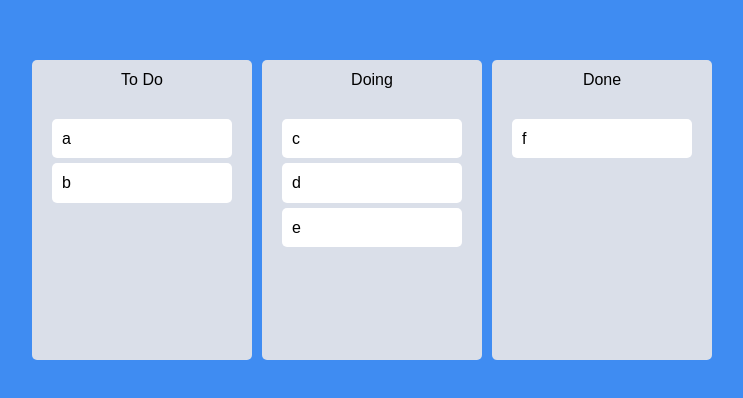
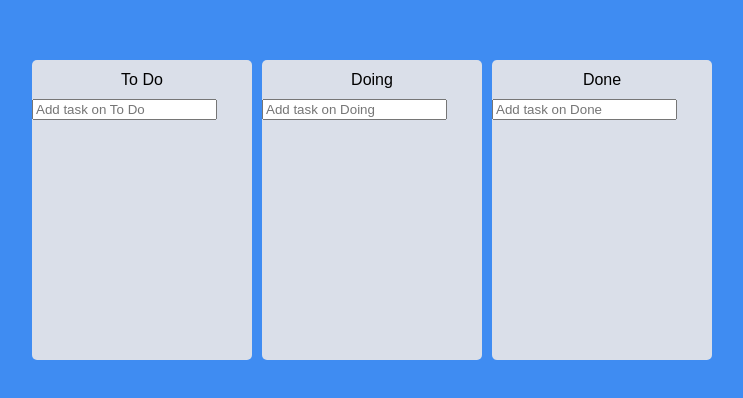
Before and after one commit to vinocturne/react-trello, a React (Create React App) app: page / in a window 1280 px wide. Shown: the part 190-588 px from the top of the page, without its empty margins (268-1011 px from the left). Built offline with nearby package versions, Linux system fonts and the light colour scheme.

Commit message:
Feat(input) : "추가 Input으로 새로운 ToDo 생성"
input을 통해 새로운 태스크를 추가할 수 있도록 수정하였습니다.
다음으로는 코드 챌린지로, 로컬스토리지 저장 및 새로운 board 생성, todo삭제 기능 등을 추가할 수 있도록 하겠습니다.

```diff
--- a/package.json
+++ b/package.json
@@ -15,6 +15,7 @@
         "react": "^17.0.2",
         "react-beautiful-dnd": "^13.1.0",
         "react-dom": "^17.0.2",
+        "react-hook-form": "^7.30.0",
         "react-scripts": "4.0.3",
         "recoil": "^0.7.2",
         "styled-components": "^5.3.5",
--- a/src/App.tsx
+++ b/src/App.tsx
@@ -24,14 +24,15 @@
 function App() {
     const [toDos, setToDos] = useRecoilState(toDoState);
     const onDrageEnd = (info: DropResult) => {
-        const { destination, draggableId, source } = info;
+        const { destination, source } = info;
         if (!destination) return;
         if (destination?.droppableId === source.droppableId) {
             // Same Board Movement;
             setToDos((allBoards) => {
                 const boardCopy = [...allBoards[source.droppableId]];
+                const taskObj = boardCopy[source.index]; // 드래그하는 요소 obj
                 boardCopy.splice(source.index, 1);
-                boardCopy.splice(destination?.index, 0, draggableId);
+                boardCopy.splice(destination?.index, 0, taskObj);
                 return {
                     ...allBoards,
                     //[ ]를 활용하여 겹치는 property의 경우 덮어씌운다.
@@ -44,11 +45,12 @@
             setToDos((allBoards) => {
                 //전체 보드에서 source.droppableId 키를 가진 보드의 모든 요소를 가져온다.
                 const sourceBoard = [...allBoards[source.droppableId]];
+                const taskObj = sourceBoard[source.index];
                 const destinationBoard = [
                     ...allBoards[destination.droppableId],
                 ];
                 sourceBoard.splice(source.index, 1);
-                destinationBoard.splice(destination?.index, 0, draggableId);
+                destinationBoard.splice(destination?.index, 0, taskObj);
                 console.log(sourceBoard);
                 console.log(destinationBoard);
                 return {
--- a/src/Components/Board.tsx
+++ b/src/Components/Board.tsx
@@ -1,7 +1,9 @@
-import React from "react";
 import { Droppable } from "react-beautiful-dnd";
 import DraggableCard from "./DragabbleCard";
 import styled from "styled-components";
+import { useForm } from "react-hook-form";
+import { ITodo, toDoState } from "../atoms";
+import { useSetRecoilState } from "recoil";
 
 const Wrapper = styled.div`
     padding: 10px 0px;
@@ -36,14 +38,44 @@
 `;
 
 interface IBoardProps {
-    toDos: string[];
+    toDos: ITodo[];
     boardId: string;
 }
 
+interface IForm {
+    toDo: string;
+}
+
+const Form = styled.form`
+    width: 100%;
+`;
+
 function Board({ toDos, boardId }: IBoardProps) {
+    const { register, setValue, handleSubmit } = useForm<IForm>();
+    const setToDo = useSetRecoilState(toDoState);
+    const onValid = ({ toDo }: IForm) => {
+        const newToDo = {
+            id: Date.now(),
+            text: toDo,
+        };
+        setToDo((allBoards) => {
+            return {
+                ...allBoards,
+                [boardId]: [...allBoards[boardId], newToDo],
+            };
+        });
+        setValue("toDo", "");
+    };
     return (
         <Wrapper>
             <Title>{boardId}</Title>
+            <Form onSubmit={handleSubmit(onValid)}>
+                <input
+                    {...register("toDo", { required: true })}
+                    type="text"
+                    placeholder={`Add task on ${boardId}`}
+                />
+            </Form>
             <Droppable droppableId={boardId}>
                 {(magic, snapshot) => (
                     <Area
@@ -56,9 +88,10 @@
                     >
                         {toDos.map((toDo, index) => (
                             <DraggableCard
-                                key={toDo}
+                                key={toDo.id}
                                 index={index}
-                                toDo={toDo}
+                                toDoId={toDo.id}
+                                toDoText={toDo.text}
                             />
                         ))}
                         {magic.placeholder}
--- a/src/Components/DragabbleCard.tsx
+++ b/src/Components/DragabbleCard.tsx
@@ -13,13 +13,14 @@
 `;
 
 interface IDragabbleCardProps {
-    toDo: string;
+    toDoId: number;
+    toDoText: string;
     index: number;
 }
 
-function DraggableCard({ toDo, index }: IDragabbleCardProps) {
+function DraggableCard({ toDoId, toDoText, index }: IDragabbleCardProps) {
     return (
-        <Draggable key={toDo} draggableId={toDo} index={index}>
+        <Draggable key={toDoId} draggableId={toDoId + ""} index={index}>
             {(magic, snapshot) => (
                 <Card
                     isDragging={snapshot.isDragging}
@@ -27,11 +28,10 @@
                     {...magic.draggableProps}
                     {...magic.dragHandleProps}
                 >
-                    {toDo}
+                    {toDoText}
                 </Card>
             )}
         </Draggable>
     );
 }
-//React.memo()를 사용하여 props가 변경되지 않았을 때에는 다시 랜더링 되지 않도록 설정한다.
 export default React.memo(DraggableCard);
--- a/src/atoms.tsx
+++ b/src/atoms.tsx
@@ -1,14 +1,19 @@
-import { atom, selector } from "recoil";
+import { atom } from "recoil";
 
 interface IToDoState {
-    [key: string]: string[];
+    [key: string]: ITodo[];
+}
+
+export interface ITodo {
+    id: number;
+    text: string;
 }
 
 export const toDoState = atom<IToDoState>({
     key: "toDo",
     default: {
-        "To Do": ["a", "b"],
-        Doing: ["c", "d", "e"],
-        Done: ["f"],
+        "To Do": [],
+        Doing: [],
+        Done: [],
     },
 });
```
Also changed, not shown: 1 other file (tests, documents, lock files or other folders).
